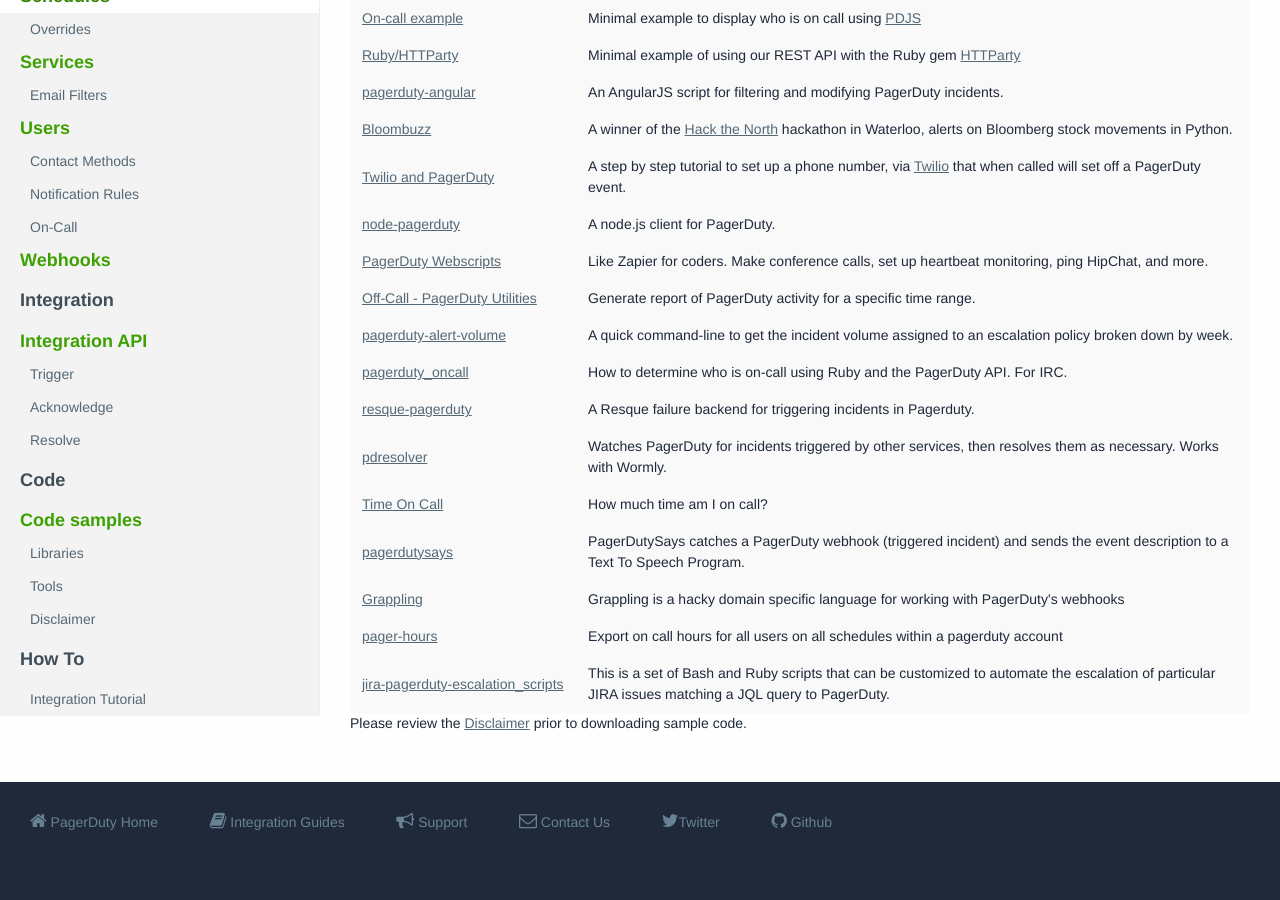
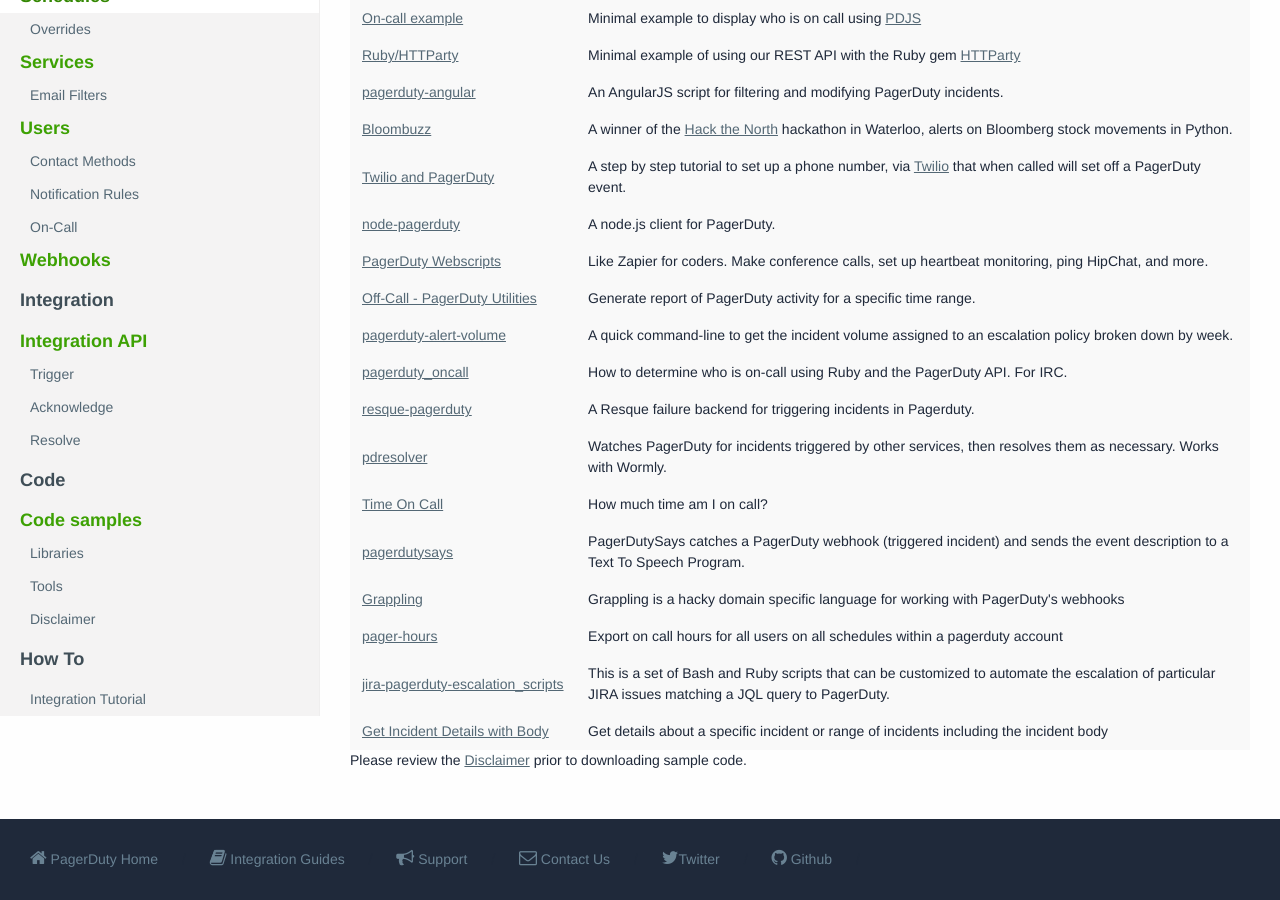
Before and after one commit to h4dz/devdocs, a Jekyll site: the page built from source/documentation/code/index.html, in a window 1280 px wide and 900 px high, scrolled down 590 px. Built offline with Jekyll 4.4.1, drawn with Linux system fonts in a browser that asks for light colours; some web fonts are replaced; before the commit the page ends 1453 px from its top, so only the background shows below that.

Commit message:
Add code sample to get details about incidents including the incident body. Closes #2

```diff
--- a/source/_data/code.yml
+++ b/source/_data/code.yml
@@ -85,3 +85,7 @@
 - name: jira-pagerduty-escalation_scripts
   url: https://github.com/jmunevar/jira-pagerduty-escalation_scripts
   description: "This is a set of Bash and Ruby scripts that can be customized to automate the escalation of particular JIRA issues matching a JQL query to PagerDuty. "
+
+- name: Get Incident Details with Body
+  url: https://gist.github.com/ryanhoskin/b9c305274627c783f0d7
+  description: "Get details about a specific incident or range of incidents including the incident body"
```
